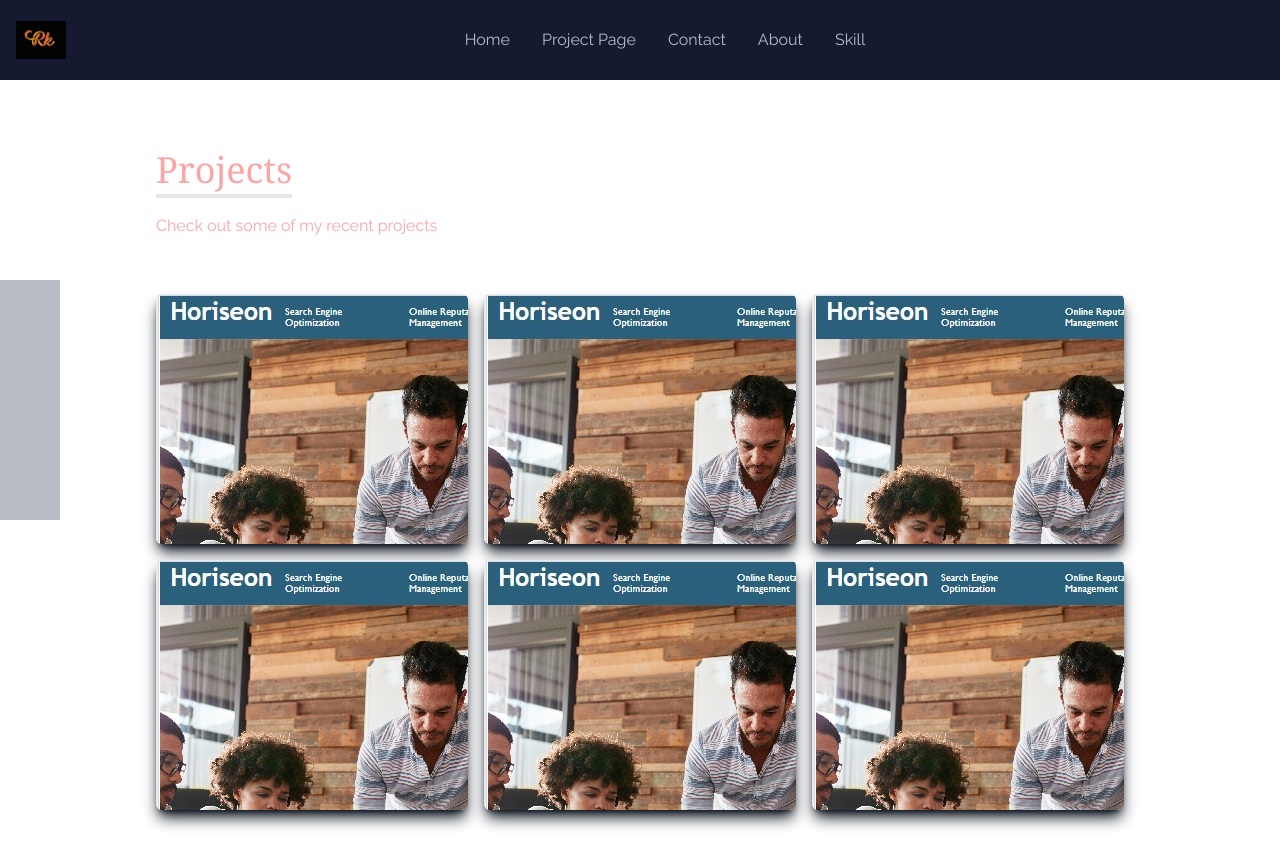
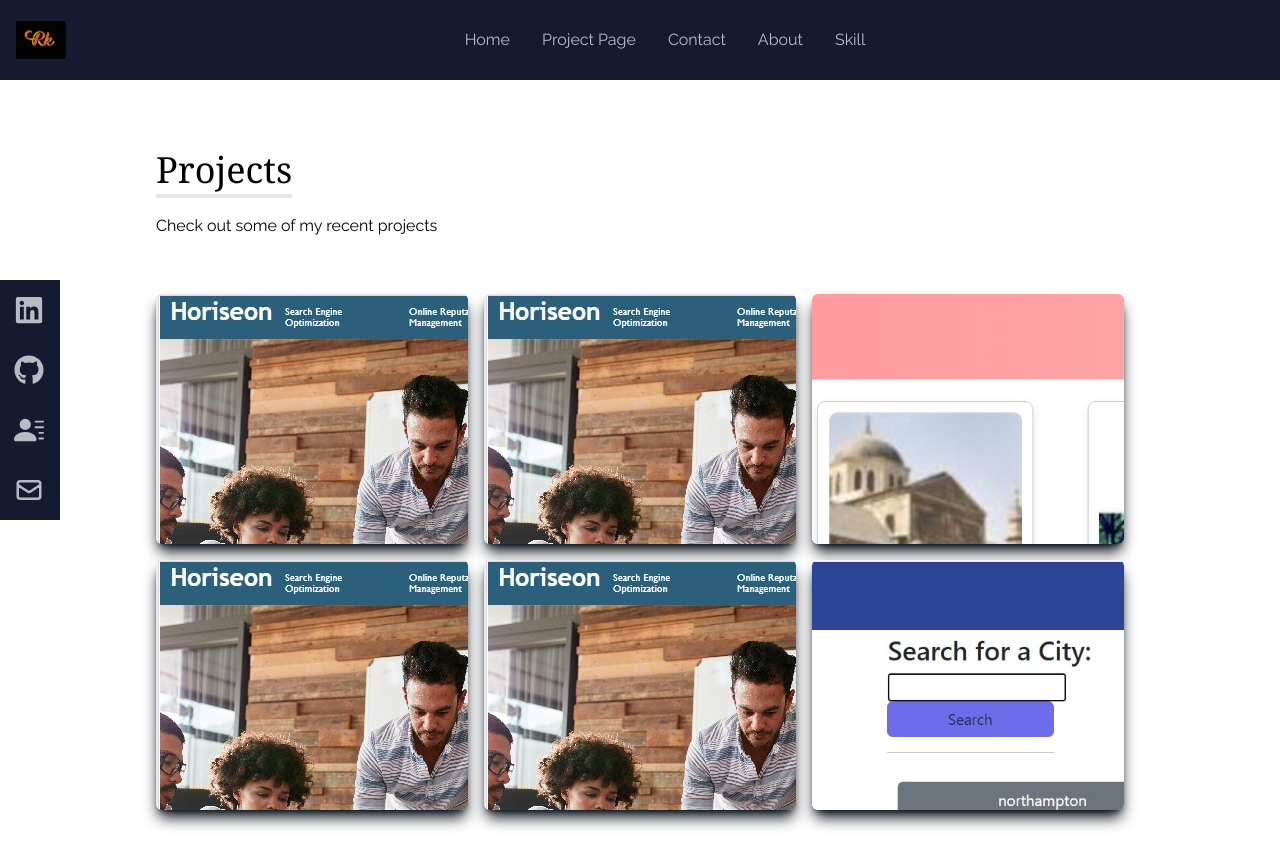
Before and after one commit to Rodiat-Oluwaseun/myPortfolioProject, a React (Vite) app: page /projectpage in a window 1280 px wide. Shown: the top 868 px of the page. Built offline with nearby package versions, Linux system fonts and the light colour scheme; a web font is replaced by a local one.

Commit message:
adjustment made on skills, Navbar,and project components

```diff
--- a/src/assets/components/NavTabs.jsx
+++ b/src/assets/components/NavTabs.jsx
@@ -131,24 +131,24 @@
             {/* Social media icon */}
             <div className=' hidden lg:flex fixed  flex-col top-[35%] left-0'>
             <ul>
-              <li className='w-[160px] h-[60px] flex justify-between items-center ml-[-100px] hover:ml-[-10px] duration-300 bg-[#B6BBC4]'>
+              <li className='w-[160px] h-[60px] flex justify-between items-center ml-[-100px] hover:ml-[-10px] duration-300 bg-[#161A30]'>
                  <a className=" flex justify-between item-center w-full text-grey" href='/'>
                   Linkedin <FaLinkedin size={30} />
                  </a>
               </li>
 
-              <li className='w-[160px] h-[60px] flex justify-between items-center ml-[-100px] hover:ml-[-10px] duration-300 bg-[#B6BBC4]'>
+              <li className='w-[160px] h-[60px] flex justify-between items-center ml-[-100px] hover:ml-[-10px] duration-300 bg-[#161A30]'>
                  <a className=" flex justify-between item-center w-full text-grey" href='/'>
                   Github <FaGithub size={30} />
                  </a>
               </li>
 
-              <li className='w-[160px] h-[60px] flex justify-between items-center ml-[-100px] hover:ml-[-10px] duration-300 bg-[#B6BBC4]'>
+              <li className='w-[160px] h-[60px] flex justify-between items-center ml-[-100px] hover:ml-[-10px] duration-300 bg-[#161A30]'>
                  <a className=" flex justify-between item-center w-full text-grey" href='/'>
                   Resume <BsFillPersonLinesFill size={30} />
                  </a>
               </li>
-              <li className='w-[160px] h-[60px] flex justify-between items-center ml-[-100px] hover:ml-[-10px] duration-300 bg-[#B6BBC4]'>
+              <li className='w-[160px] h-[60px] flex justify-between items-center ml-[-100px] hover:ml-[-10px] duration-300 bg-[#161A30]'>
                  <a className=" flex justify-between item-center w-full text-grey" href='/'>
                   Email <HiOutlineMail size={30} />
                  </a>
--- a/src/assets/components/Project.jsx
+++ b/src/assets/components/Project.jsx
@@ -1,9 +1,11 @@
 import React from 'react';
 import  Horiseon from '../../assets/Images/Horiseon.png'
+import WeatherDashboard from '../../assets/Images/WeatherDashboard.jpeg'
+import Book from '../../assets/Images/BookLibrary.jpeg'
 
 function Project() {
   return (
-  <div className='w-full md:h-screen text-red-300 background-[#0a192f]'>
+  <div className='w-full md:h-screen text-dark-100 background-[#0a192f]'>
      <div className='max-w-[1000px] mx-auto p-4 flex flex-col justify-center w-full h-full'>
         <div className='pb-8'>
         <p className='text-4xl font-serif inline border-b-4 text-grey-400 '>Projects</p>
@@ -48,7 +50,7 @@
           </div>
 
           <div
-          style={{background: `url(${Horiseon})`}}
+          style={{background: `url(${Book})` }}
           className='shadow-lg shadow-[#040c16] group container rounded-md flex justify-center items-center mx-auto work-div'>
 
             {/* Hover effect */}
@@ -97,7 +99,7 @@
 
 
           <div
-          style={{background: `url(${Horiseon})`}}
+          style={{background: `url(${WeatherDashboard})`}}
           className='shadow-lg shadow-[#040c16] group container rounded-md flex justify-center items-center mx-auto work-div'>
 
             {/* Hover effect */}
--- a/src/assets/components/Skill.jsx
+++ b/src/assets/components/Skill.jsx
@@ -12,7 +12,7 @@
     return (
         <div className='w-full h-screen bg-[#C2BDB8] text-[#000000] '>
         <div className='max-w-[1000px] mx-auto p-4 flex flex-col justify-center w-full h-full'>
-        <div className='text-4xl py-4 inline border-b-4'>
+        <div className='text-4xl font-serif inline border-b-2 border-[#E5E7EA] text-dark-100'>
             <p>Skills</p>
             <p> // Here are the framework I've worked with</p>
         </div>
```
